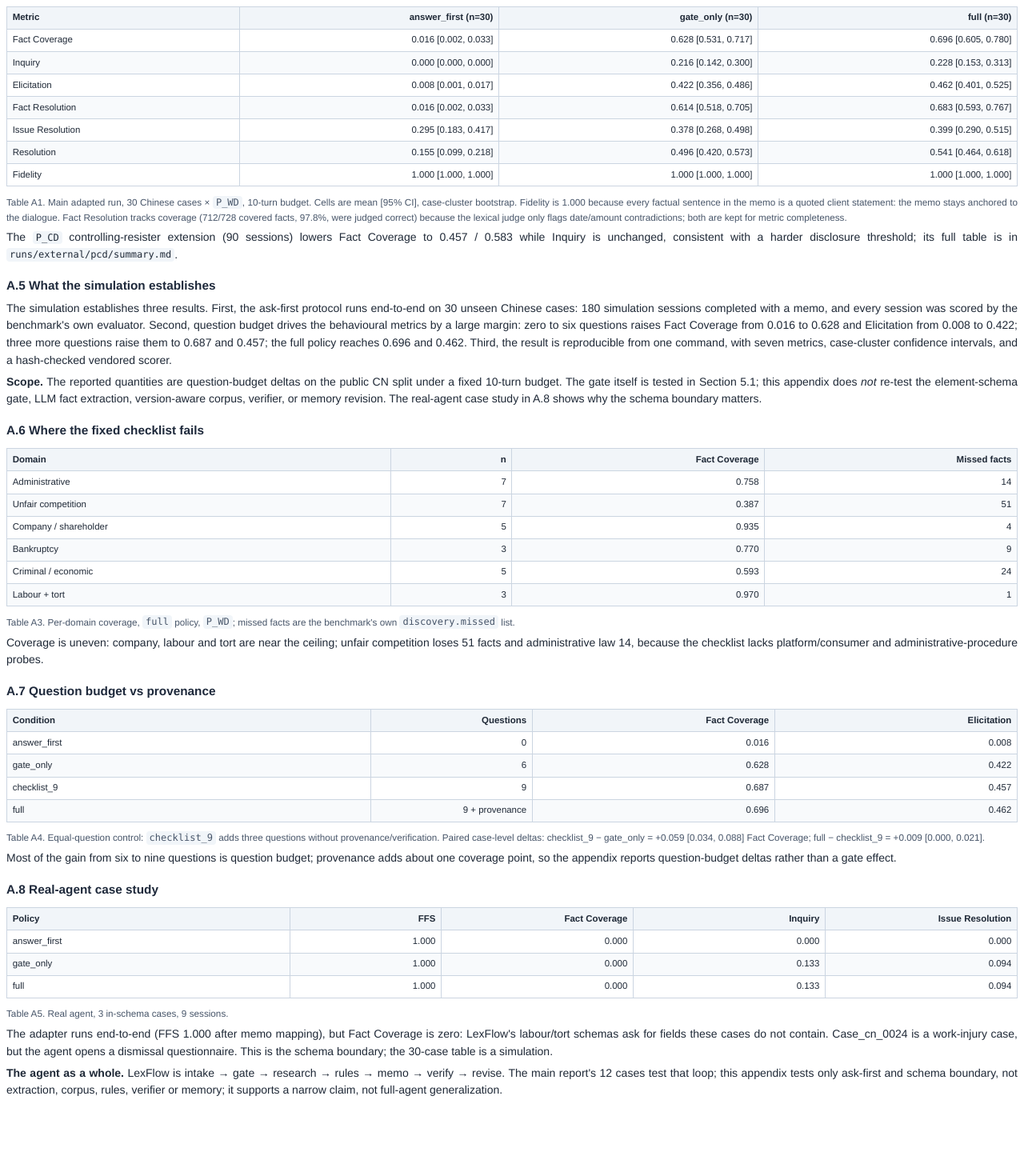
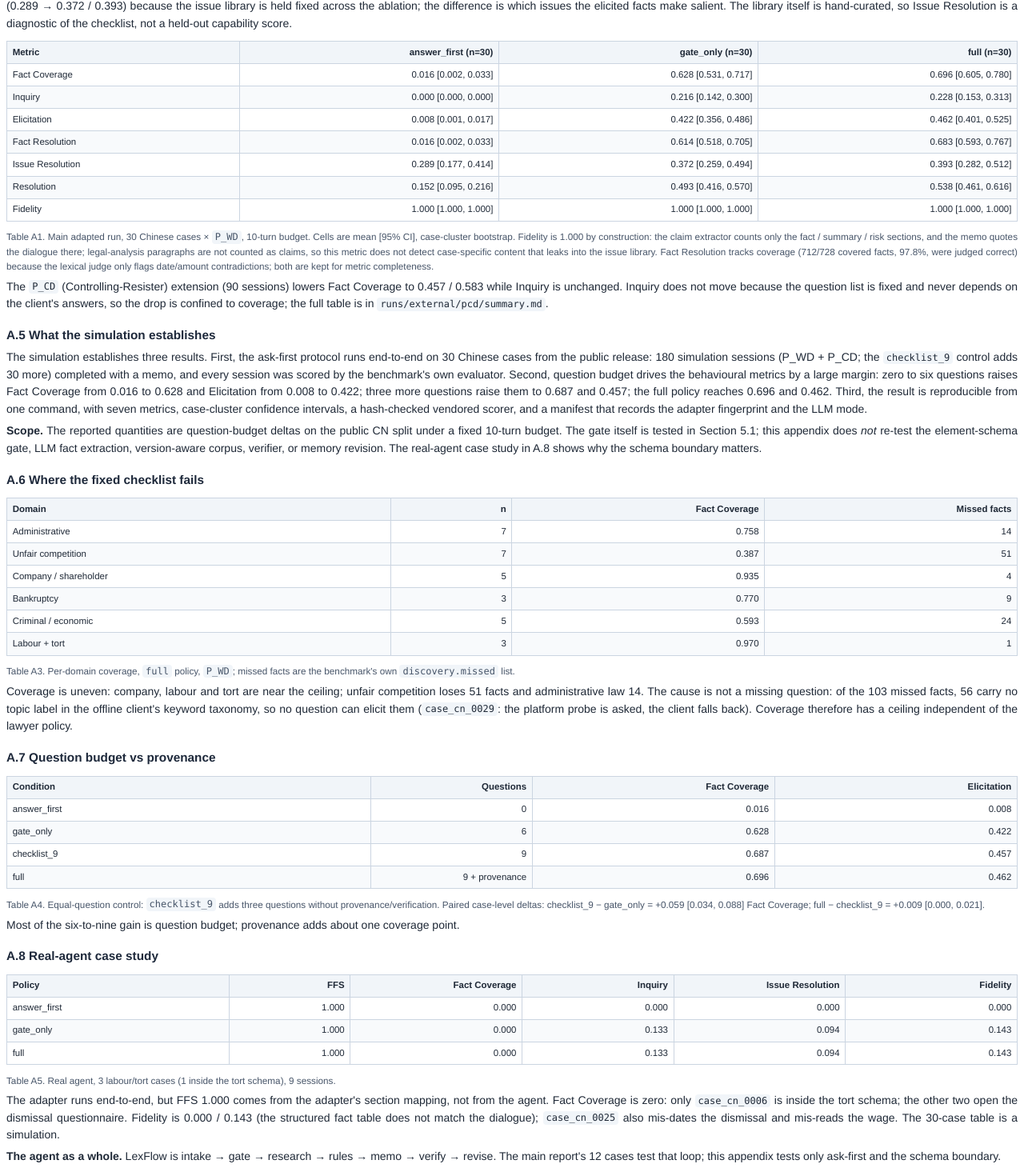
Before and after one commit to kimberlykk0731/lexflow, a plain HTML site: page report/External_Eval_Report.html in a window 1280 px wide. Shown: the part 767-2227 px from the top of the page at 80% size. Before the commit the page ends 2149 px from the top, so only its background shows below. Drawn offline with Linux system fonts and the light colour scheme.

Commit message:
Update the appendix, docs and PDF for the cleaned library
- External_Eval_Report.html: new MES/Resolution values, the 56/103 topic-taxonomy
  finding replaces the wrong 'missing probes' diagnosis, Fidelity note fixed,
  P_CD explanation fixed, agent table gains Fidelity and the 1-in-schema framing.
- make_external_pdf.py: number the appendix on its own (Appendix A, n of 3) instead
  of pretending it continues the main report's /7; require PyMuPDF instead of
  silently dropping the footer.
- Rebuild External_Eval_Report.pdf: 3 pages, footers Appendix A 1/3 to 3/3.
- docs/EXTERNAL_EVAL.md, README: same corrections, plus the Issue Resolution
  caveat and the client-topic ceiling.

```diff
--- a/report/External_Eval_Report.html
+++ b/report/External_Eval_Report.html
@@ -75,7 +75,9 @@ check, not a second test of the element-schema gate.</p>
   <li><b>Lawyer shim.</b> An OpenAI-compatible server exposes the simulation policy to
       DLawBench's <code>talk_to_client</code> / <code>write_memo</code> protocol. It sees only the
       opening and the client's answers; it never opens the case file, hidden facts, or
-      <code>evaluation_criteria</code>.</li>
+      <code>evaluation_criteria</code>. The question and issue library it draws on is a fixed,
+      hand-curated checklist, not a held-out resource; Issue Resolution is read as a
+      diagnostic of that checklist.</li>
   <li><b>Scoring.</b> Sessions are scored through the official
       <code>dlawbench.evaluate.evaluate_session</code> and the official
       <code>scripts/metrics.py</code> formulas. To keep the run reproducible offline, the
@@ -102,9 +104,10 @@ score (FFS) is a format filter and is not a ranking metric.</p>
 Fact Coverage rises from 0.016 to 0.628 and Inquiry from 0.000 to 0.216; Elicitation rises from
 0.008 to 0.422. The <code>full</code> policy adds three turns and reaches 0.696, 0.228 and
 0.462 respectively; A.7 shows that most of this gain comes from the extra questions, not from
-provenance or verification. Issue Resolution moves less (0.295 → 0.378 / 0.399) because all
-three policies share the same domain-level issue library; the gain comes from selecting issues
-with elicited facts, not from new legal knowledge.</p>
+provenance or verification. Issue Resolution moves less (0.289 → 0.372 / 0.393) because the
+issue library is held fixed across the ablation; the difference is which issues the elicited
+facts make salient. The library itself is hand-curated, so Issue Resolution is a diagnostic of
+the checklist, not a held-out capability score.</p>
 
 <table>
 <thead>
@@ -120,30 +123,35 @@ with elicited facts, not from new legal knowledge.</p>
 <tr><td>Inquiry</td><td class="num">0.000 [0.000, 0.000]</td><td class="num">0.216 [0.142, 0.300]</td><td class="num">0.228 [0.153, 0.313]</td></tr>
 <tr><td>Elicitation</td><td class="num">0.008 [0.001, 0.017]</td><td class="num">0.422 [0.356, 0.486]</td><td class="num">0.462 [0.401, 0.525]</td></tr>
 <tr><td>Fact Resolution</td><td class="num">0.016 [0.002, 0.033]</td><td class="num">0.614 [0.518, 0.705]</td><td class="num">0.683 [0.593, 0.767]</td></tr>
-<tr><td>Issue Resolution</td><td class="num">0.295 [0.183, 0.417]</td><td class="num">0.378 [0.268, 0.498]</td><td class="num">0.399 [0.290, 0.515]</td></tr>
-<tr><td>Resolution</td><td class="num">0.155 [0.099, 0.218]</td><td class="num">0.496 [0.420, 0.573]</td><td class="num">0.541 [0.464, 0.618]</td></tr>
+<tr><td>Issue Resolution</td><td class="num">0.289 [0.177, 0.414]</td><td class="num">0.372 [0.259, 0.494]</td><td class="num">0.393 [0.282, 0.512]</td></tr>
+<tr><td>Resolution</td><td class="num">0.152 [0.095, 0.216]</td><td class="num">0.493 [0.416, 0.570]</td><td class="num">0.538 [0.461, 0.616]</td></tr>
 <tr><td>Fidelity</td><td class="num">1.000 [1.000, 1.000]</td><td class="num">1.000 [1.000, 1.000]</td><td class="num">1.000 [1.000, 1.000]</td></tr>
 </tbody>
 </table>
 <p class="note">Table A1. Main adapted run, 30 Chinese cases × <code>P_WD</code>, 10-turn budget.
-Cells are mean [95% CI], case-cluster bootstrap. Fidelity is 1.000 because every factual
-sentence in the memo is a quoted client statement: the memo stays anchored to the dialogue.
-Fact Resolution tracks coverage (712/728 covered facts, 97.8%, were judged correct) because the
-lexical judge only flags date/amount contradictions; both are kept for metric completeness.</p>
+Cells are mean [95% CI], case-cluster bootstrap. Fidelity is 1.000 by construction: the claim
+extractor counts only the fact / summary / risk sections, and the memo quotes the dialogue there;
+legal-analysis paragraphs are not counted as claims, so this metric does not detect
+case-specific content that leaks into the issue library. Fact Resolution tracks coverage
+(712/728 covered facts, 97.8%, were judged correct) because the lexical judge only flags
+date/amount contradictions; both are kept for metric completeness.</p>
 
-<p>The <code>P_CD</code> controlling-resister extension (90 sessions) lowers Fact Coverage to
-0.457 / 0.583 while Inquiry is unchanged, consistent with a harder disclosure threshold; its
-full table is in <code>runs/external/pcd/summary.md</code>.</p>
+<p>The <code>P_CD</code> (Controlling-Resister) extension (90 sessions) lowers Fact Coverage to
+0.457 / 0.583 while Inquiry is unchanged. Inquiry does not move because the question list is
+fixed and never depends on the client's answers, so the drop is confined to coverage; the full
+table is in <code>runs/external/pcd/summary.md</code>.</p>
 
 <h3>A.5 What the simulation establishes</h3>
 
 <p>The simulation establishes three results. First, the ask-first protocol runs end-to-end on
-30 unseen Chinese cases: 180 simulation sessions completed with a memo, and every session was
+30 Chinese cases from the public release: 180 simulation sessions (P_WD + P_CD; the
+<code>checklist_9</code> control adds 30 more) completed with a memo, and every session was
 scored by the benchmark's own evaluator. Second, question budget drives the behavioural metrics
 by a large margin: zero to six questions raises Fact Coverage from 0.016 to 0.628 and Elicitation
 from 0.008 to 0.422; three more questions raise them to 0.687 and 0.457; the full policy reaches
 0.696 and 0.462. Third, the result is reproducible from one command, with seven metrics,
-case-cluster confidence intervals, and a hash-checked vendored scorer.</p>
+case-cluster confidence intervals, a hash-checked vendored scorer, and a manifest that records
+the adapter fingerprint and the LLM mode.</p>
 
 <p><b>Scope.</b> The reported quantities are question-budget deltas on the public CN split under
 a fixed 10-turn budget. The gate itself is tested in Section&nbsp;5.1; this appendix does
@@ -171,8 +179,10 @@ memory revision. The real-agent case study in A.8 shows why the schema boundary
 missed facts are the benchmark's own <code>discovery.missed</code> list.</p>
 
 <p>Coverage is uneven: company, labour and tort are near the ceiling; unfair competition loses 51
-facts and administrative law 14, because the checklist lacks platform/consumer and
-administrative-procedure probes.</p>
+facts and administrative law 14. The cause is not a missing question: of the 103 missed facts,
+56 carry no topic label in the offline client's keyword taxonomy, so no question can elicit them
+(<code>case_cn_0029</code>: the platform probe is asked, the client falls back). Coverage
+therefore has a ceiling independent of the lawyer policy.</p>
 
 <h3>A.7 Question budget vs provenance</h3>
 
@@ -193,35 +203,35 @@ administrative-procedure probes.</p>
 without provenance/verification. Paired case-level deltas: checklist_9 − gate_only = +0.059
 [0.034, 0.088] Fact Coverage; full − checklist_9 = +0.009 [0.000, 0.021].</p>
 
-<p>Most of the gain from six to nine questions is question budget; provenance adds about one
-coverage point, so the appendix reports question-budget deltas rather than a gate effect.</p>
+<p>Most of the six-to-nine gain is question budget; provenance adds about one coverage point.</p>
 
 <h3>A.8 Real-agent case study</h3>
 
 <table>
 <thead>
-<tr><th style="width:28%">Policy</th><th class="num" style="width:15%">FFS</th>
-    <th class="num" style="width:19%">Fact Coverage</th>
-    <th class="num" style="width:19%">Inquiry</th>
-    <th class="num" style="width:19%">Issue Resolution</th></tr>
+<tr><th style="width:22%">Policy</th><th class="num" style="width:12%">FFS</th>
+    <th class="num" style="width:17%">Fact Coverage</th>
+    <th class="num" style="width:15%">Inquiry</th>
+    <th class="num" style="width:17%">Issue Resolution</th>
+    <th class="num" style="width:17%">Fidelity</th></tr>
 </thead>
 <tbody>
-<tr><td>answer_first</td><td class="num">1.000</td><td class="num">0.000</td><td class="num">0.000</td><td class="num">0.000</td></tr>
-<tr><td>gate_only</td><td class="num">1.000</td><td class="num">0.000</td><td class="num">0.133</td><td class="num">0.094</td></tr>
-<tr><td>full</td><td class="num">1.000</td><td class="num">0.000</td><td class="num">0.133</td><td class="num">0.094</td></tr>
+<tr><td>answer_first</td><td class="num">1.000</td><td class="num">0.000</td><td class="num">0.000</td><td class="num">0.000</td><td class="num">0.000</td></tr>
+<tr><td>gate_only</td><td class="num">1.000</td><td class="num">0.000</td><td class="num">0.133</td><td class="num">0.094</td><td class="num">0.143</td></tr>
+<tr><td>full</td><td class="num">1.000</td><td class="num">0.000</td><td class="num">0.133</td><td class="num">0.094</td><td class="num">0.143</td></tr>
 </tbody>
 </table>
-<p class="note">Table A5. Real agent, 3 in-schema cases, 9 sessions.</p>
+<p class="note">Table A5. Real agent, 3 labour/tort cases (1 inside the tort schema), 9 sessions.</p>
 
-<p>The adapter runs end-to-end (FFS 1.000 after memo mapping), but Fact Coverage is zero:
-LexFlow's labour/tort schemas ask for fields these cases do not contain. Case_cn_0024 is a
-work-injury case, but the agent opens a dismissal questionnaire. This is the schema boundary;
-the 30-case table is a simulation.</p>
+<p>The adapter runs end-to-end, but FFS 1.000 comes from the adapter's section mapping, not from
+the agent. Fact Coverage is zero: only <code>case_cn_0006</code> is inside the tort schema; the
+other two open the dismissal questionnaire. Fidelity is 0.000 / 0.143 (the structured fact
+table does not match the dialogue); <code>case_cn_0025</code> also mis-dates the dismissal and
+mis-reads the wage. The 30-case table is a simulation.</p>
 
 <p><b>The agent as a whole.</b> LexFlow is intake → gate → research → rules → memo → verify →
-revise. The main report's 12 cases test that loop; this appendix tests only ask-first and schema
-boundary, not extraction, corpus, rules, verifier or memory; it supports a narrow claim, not
-full-agent generalization.</p>
+revise. The main report's 12 cases test that loop; this appendix tests only ask-first and the
+schema boundary.</p>
 
 </body>
 </html>
```
Also changed, not shown: 4 other files.
